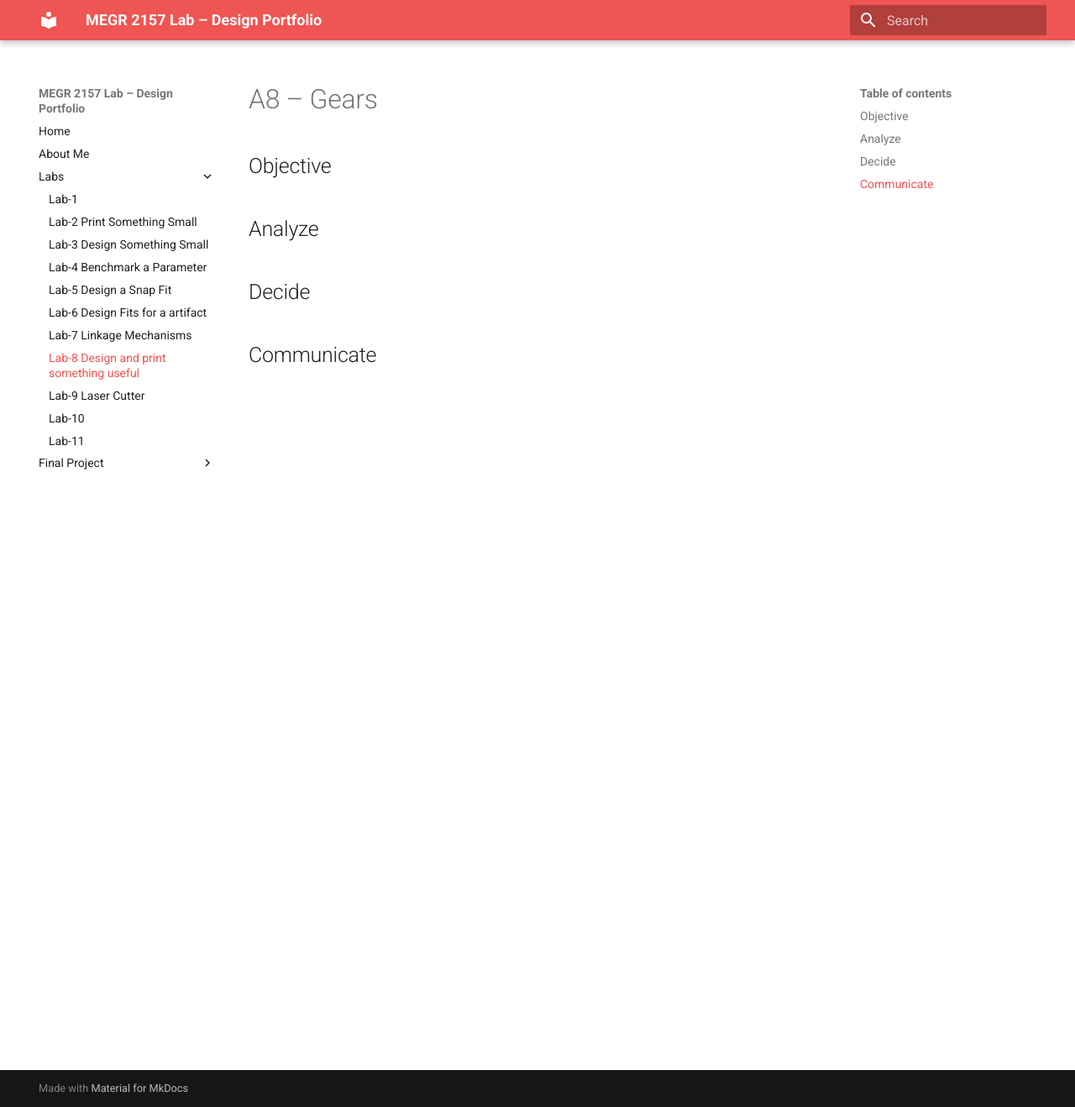
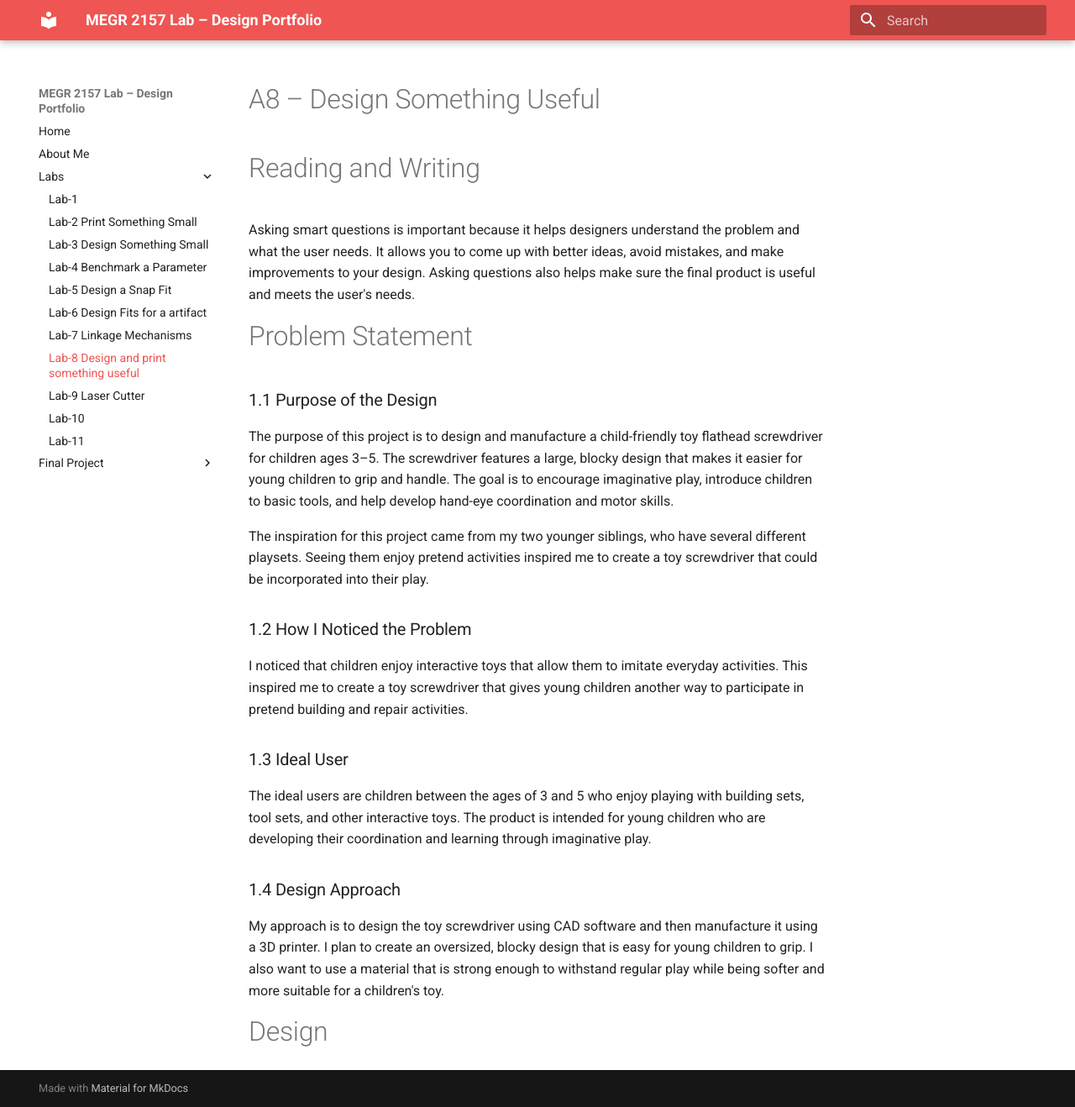
Before and after one commit to ethanking13/ethanking---megr2156-Lab-portfolio, an MkDocs documentation site: the page built from docs/Labs/L08/index.md, in a window 1280 px wide and 1318 px high. Shown: the whole window at 84% size. Built offline with MkDocs 1.6.1 and Material for MkDocs 9.7.7, drawn with Linux system fonts in a browser that asks for light colours.

Commit message:
Update index.md

```diff
--- a/docs/Labs/L08/index.md
+++ b/docs/Labs/L08/index.md
@@ -1,12 +1,27 @@
-# A8 – Gears
+# A8 – Design Something Useful
 
-## Objective
+# Reading and Writing
 
+Asking smart questions is important because it helps designers understand the problem and what the user needs. It allows you to come up with better ideas, avoid mistakes, and make improvements to your design. Asking questions also helps make sure the final product is useful and meets the user's needs.
 
-## Analyze
+# Problem Statement
 
+### 1.1 Purpose of the Design
 
-## Decide
+The purpose of this project is to design and manufacture a child-friendly toy flathead screwdriver for children ages 3–5. The screwdriver features a large, blocky design that makes it easier for young children to grip and handle. The goal is to encourage imaginative play, introduce children to basic tools, and help develop hand-eye coordination and motor skills.
 
+The inspiration for this project came from my two younger siblings, who have several different playsets. Seeing them enjoy pretend activities inspired me to create a toy screwdriver that could be incorporated into their play.
 
-## Communicate
+### 1.2 How I Noticed the Problem
+
+I noticed that children enjoy interactive toys that allow them to imitate everyday activities. This inspired me to create a toy screwdriver that gives young children another way to participate in pretend building and repair activities.
+
+### 1.3 Ideal User
+
+The ideal users are children between the ages of 3 and 5 who enjoy playing with building sets, tool sets, and other interactive toys. The product is intended for young children who are developing their coordination and learning through imaginative play.
+
+### 1.4 Design Approach
+
+My approach is to design the toy screwdriver using CAD software and then manufacture it using a 3D printer. I plan to create an oversized, blocky design that is easy for young children to grip. I also want to use a material that is strong enough to withstand regular play while being softer and more suitable for a children's toy.
+
+# Design
```
